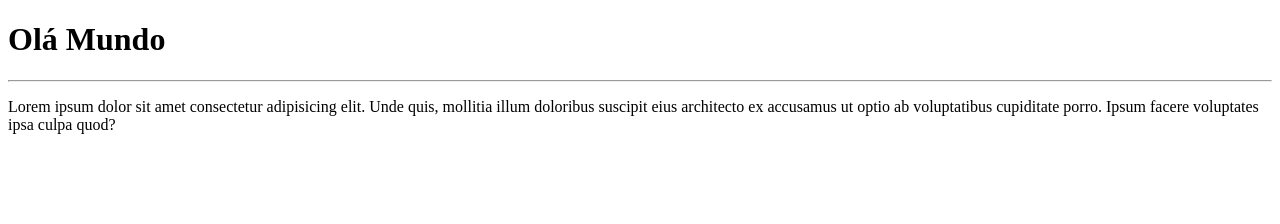
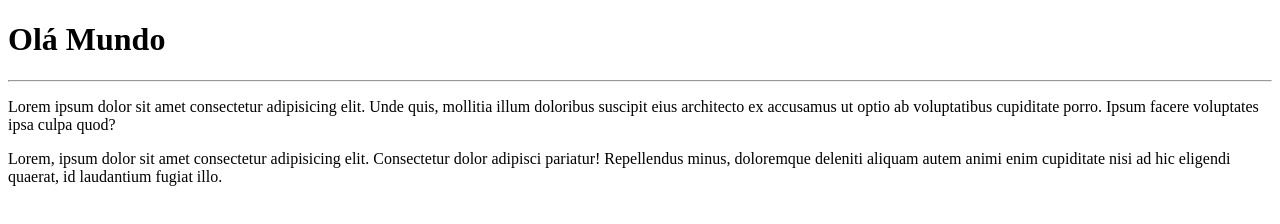
Before and after one commit to Nicolas-Wursthorn/Ola-mundo, a plain HTML site: page site-exemplo/index.html in a window 1280 px wide. Drawn offline with Linux system fonts and the light colour scheme.

Commit message:
Adicionei mais um parágrafo

```diff
--- a/site-exemplo/index.html
+++ b/site-exemplo/index.html
@@ -9,5 +9,6 @@
     <h1>Olá Mundo</h1>
     <hr>
     <p>Lorem ipsum dolor sit amet consectetur adipisicing elit. Unde quis, mollitia illum doloribus suscipit eius architecto ex accusamus ut optio ab voluptatibus cupiditate porro. Ipsum facere voluptates ipsa culpa quod?</p>
+    <p>Lorem, ipsum dolor sit amet consectetur adipisicing elit. Consectetur dolor adipisci pariatur! Repellendus minus, doloremque deleniti aliquam autem animi enim cupiditate nisi ad hic eligendi quaerat, id laudantium fugiat illo.</p>
 </body>
 </html>
```
